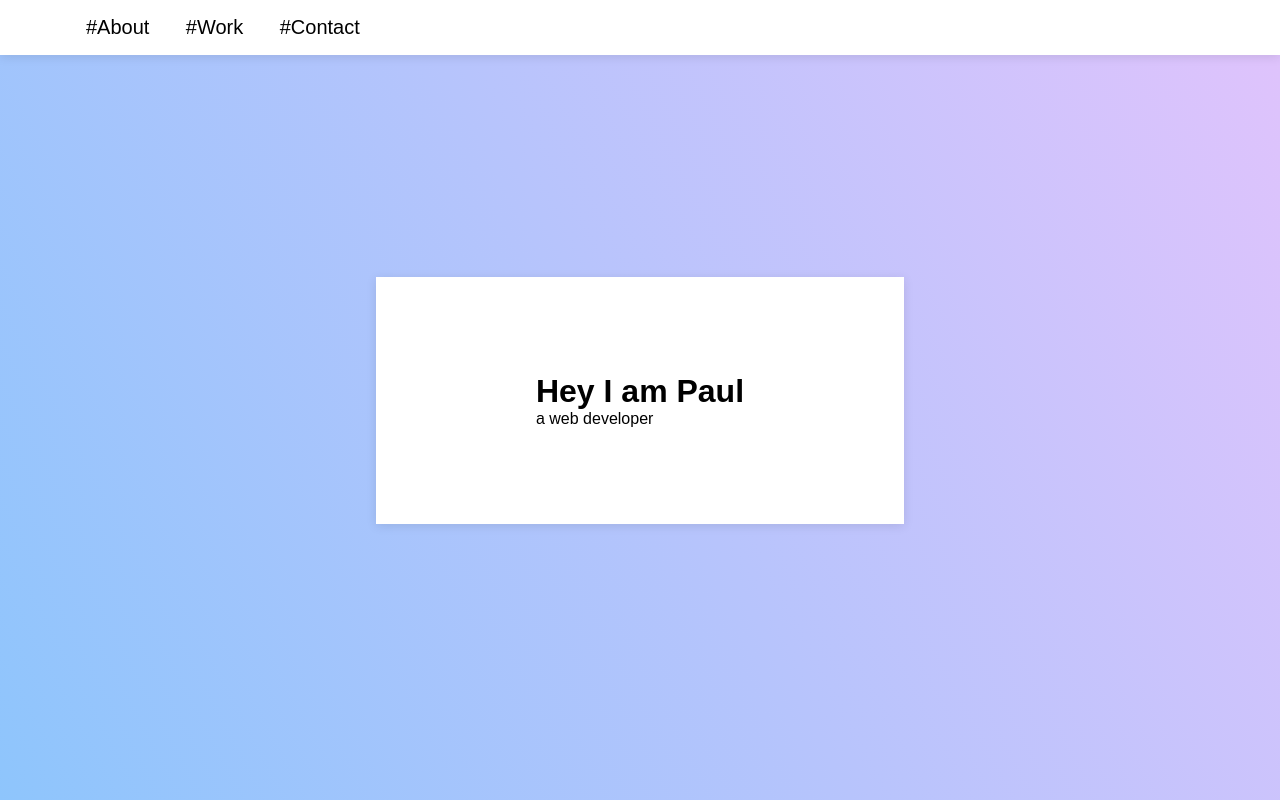
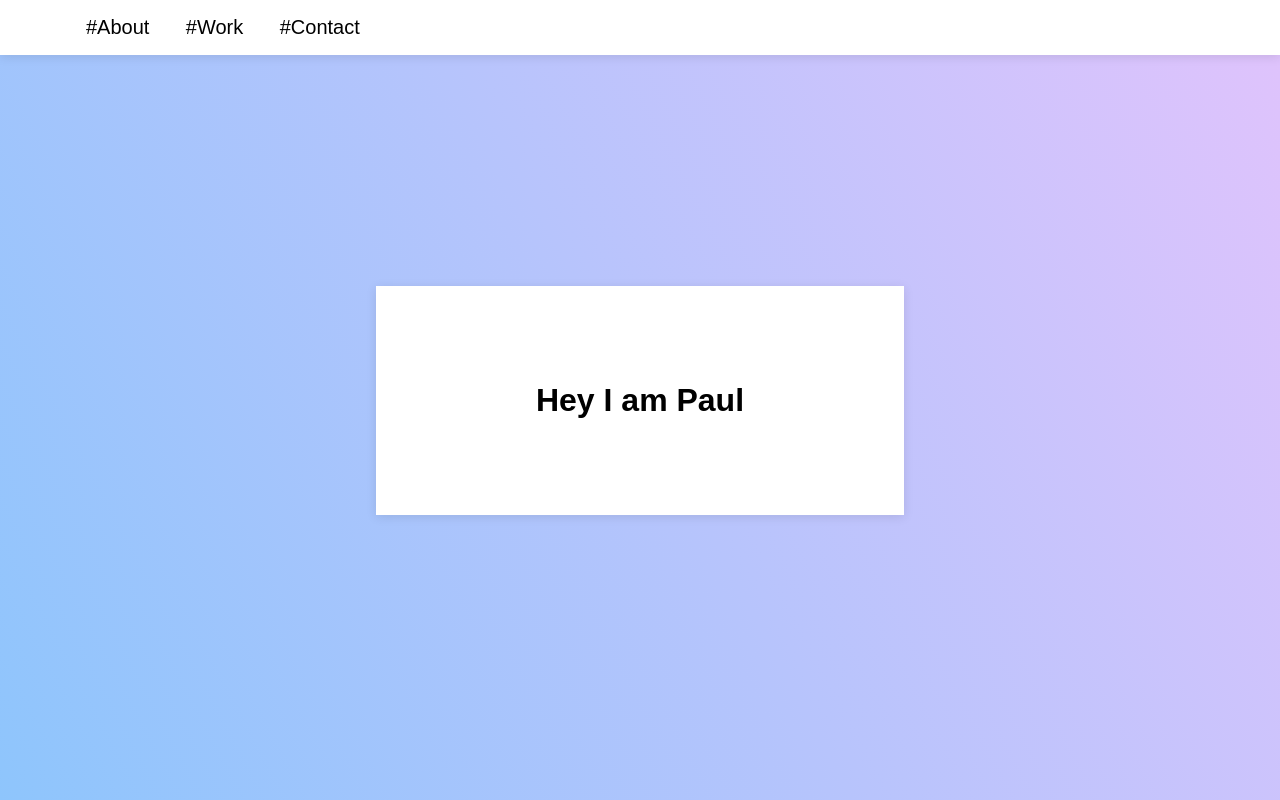
Before and after one commit to altrntv/altrntv.github.io, a plain HTML site: page index.html in a window 1280 px wide. Shown: the top 800 px of the page. Drawn offline with Linux system fonts and the light colour scheme.

Commit message:
Update index.html

```diff
--- a/index.html
+++ b/index.html
@@ -27,7 +27,6 @@
                 <section id="welcome-section">
                     <div>
                         <h1>Hey I am Paul</h1>
-                        <p>a web developer</p>
                     </div>
                 </section>
                 <section id="projects">
```
